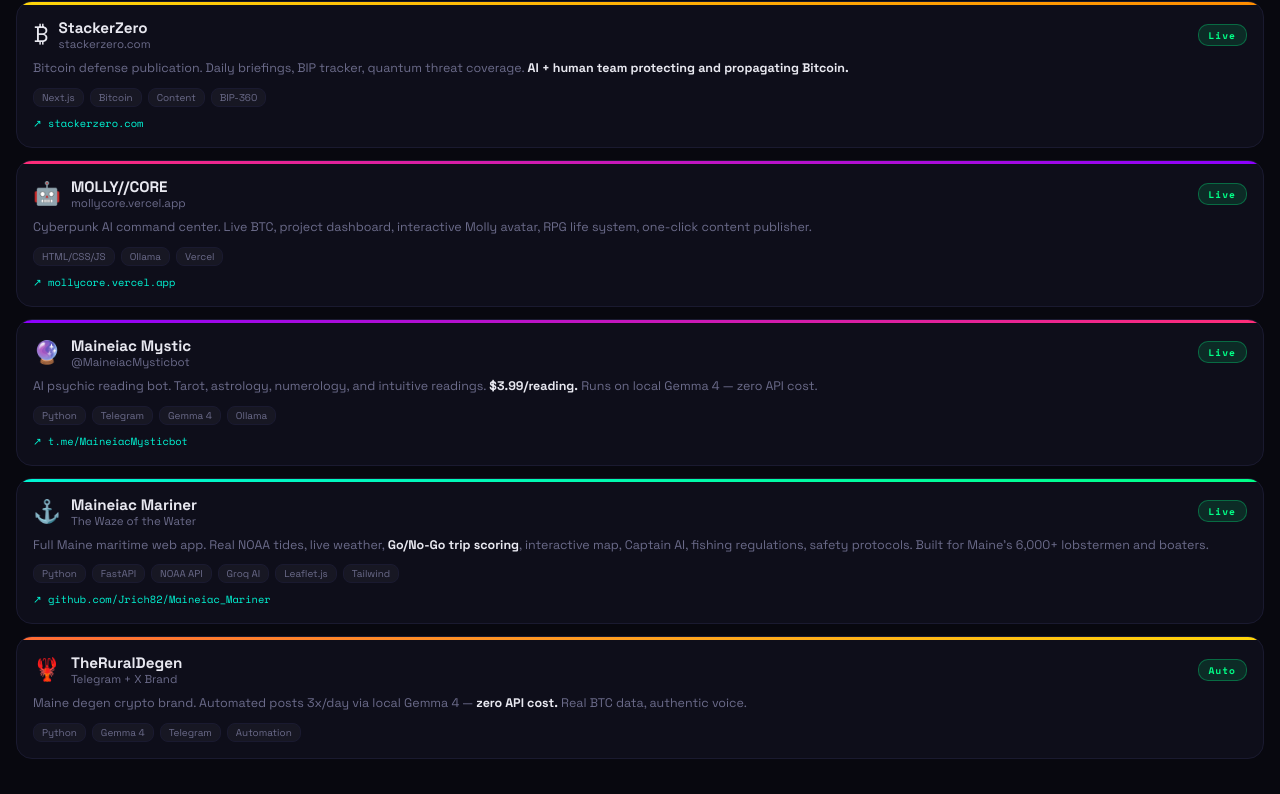
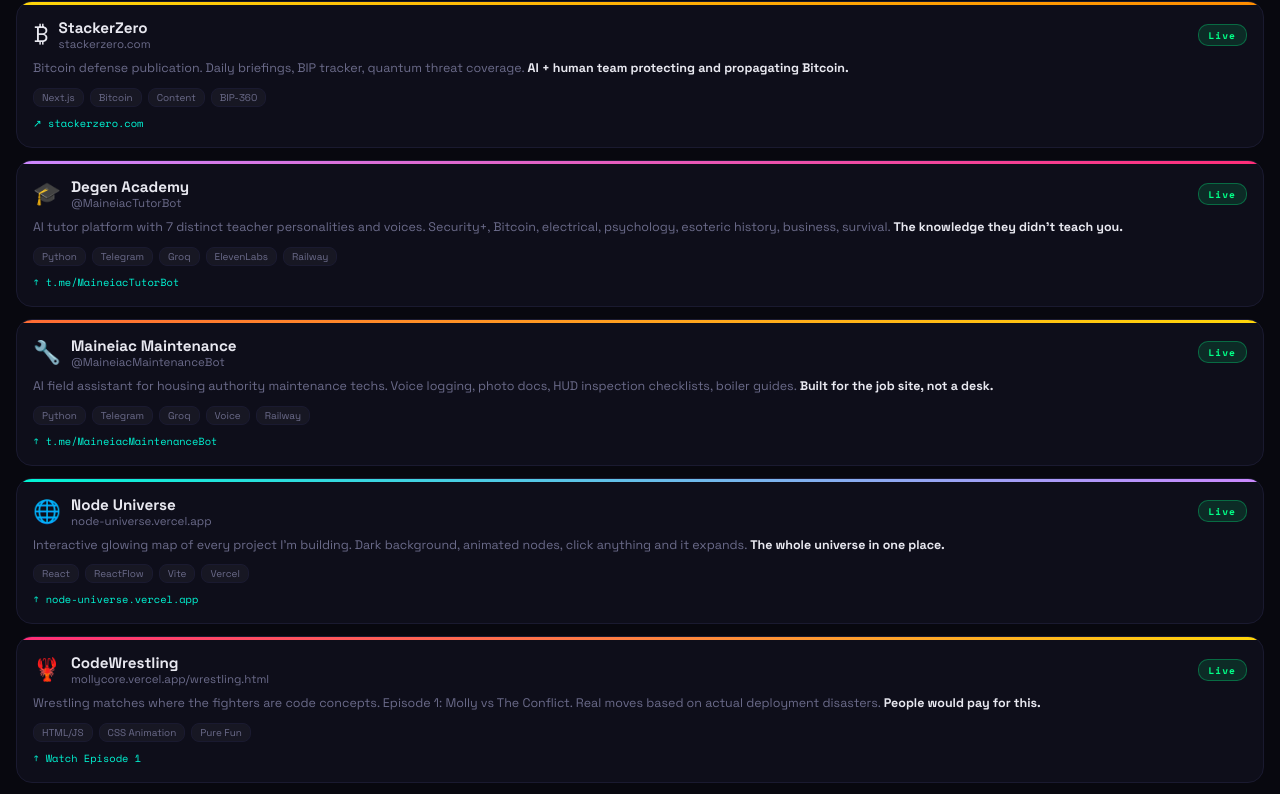
Before and after one commit to Jrich82/mollycore, a plain HTML site: page portfolio.html in a window 1280 px wide. Shown: the part 695-1489 px from the top of the page. Drawn offline with nearby package versions, Linux system fonts and the light colour scheme.

Commit message:
Update portfolio: add Degen Academy, Maintenance Bot, Node Universe, CodeWrestling

```diff
--- a/portfolio.html
+++ b/portfolio.html
@@ -279,7 +279,7 @@
 <!-- STATS -->
 <div class="stats-bar">
   <div class="stat">
-    <span class="stat-v" style="color:var(--pink)">14+</span>
+    <span class="stat-v" style="color:var(--pink)">18+</span>
     <span class="stat-l">Projects</span>
   </div>
   <div class="stat">
@@ -287,7 +287,7 @@
     <span class="stat-l">Sober</span>
   </div>
   <div class="stat">
-    <span class="stat-v" style="color:var(--cyan)">6</span>
+    <span class="stat-v" style="color:var(--cyan)">7</span>
     <span class="stat-l">Live Bots</span>
   </div>
   <div class="stat">
@@ -340,6 +340,90 @@
           <span class="tag">Next.js</span><span class="tag">Bitcoin</span><span class="tag">Content</span><span class="tag">BIP-360</span>
         </div>
         <span class="card-url">↗ stackerzero.com</span>
+      </div>
+    </a>
+
+    <a href="https://t.me/MaineiacTutorBot" target="_blank" class="project-card">
+      <div class="accent" style="background:linear-gradient(90deg,#cc88ff,var(--pink))"></div>
+      <div class="card-body">
+        <div class="card-header">
+          <div class="card-left">
+            <span class="card-emoji">🎓</span>
+            <div>
+              <div class="card-name">Degen Academy</div>
+              <div class="card-tagline">@MaineiacTutorBot</div>
+            </div>
+          </div>
+          <span class="card-badge live">Live</span>
+        </div>
+        <div class="card-desc">AI tutor platform with 7 distinct teacher personalities and voices. Security+, Bitcoin, electrical, psychology, esoteric history, business, survival. <strong>The knowledge they didn't teach you.</strong></div>
+        <div class="card-tags">
+          <span class="tag">Python</span><span class="tag">Telegram</span><span class="tag">Groq</span><span class="tag">ElevenLabs</span><span class="tag">Railway</span>
+        </div>
+        <span class="card-url">&uarr; t.me/MaineiacTutorBot</span>
+      </div>
+    </a>
+
+    <a href="https://t.me/MaineiacMaintenanceBot" target="_blank" class="project-card">
+      <div class="accent" style="background:linear-gradient(90deg,#ff6b35,var(--gold))"></div>
+      <div class="card-body">
+        <div class="card-header">
+          <div class="card-left">
+            <span class="card-emoji">🔧</span>
+            <div>
+              <div class="card-name">Maineiac Maintenance</div>
+              <div class="card-tagline">@MaineiacMaintenanceBot</div>
+            </div>
+          </div>
+          <span class="card-badge live">Live</span>
+        </div>
+        <div class="card-desc">AI field assistant for housing authority maintenance techs. Voice logging, photo docs, HUD inspection checklists, boiler guides. <strong>Built for the job site, not a desk.</strong></div>
+        <div class="card-tags">
+          <span class="tag">Python</span><span class="tag">Telegram</span><span class="tag">Groq</span><span class="tag">Voice</span><span class="tag">Railway</span>
+        </div>
+        <span class="card-url">&uarr; t.me/MaineiacMaintenanceBot</span>
+      </div>
+    </a>
+
+    <a href="https://node-universe.vercel.app" target="_blank" class="project-card">
+      <div class="accent" style="background:linear-gradient(90deg,var(--cyan),#cc88ff)"></div>
+      <div class="card-body">
+        <div class="card-header">
+          <div class="card-left">
+            <span class="card-emoji">🌐</span>
+            <div>
+              <div class="card-name">Node Universe</div>
+              <div class="card-tagline">node-universe.vercel.app</div>
+            </div>
+          </div>
+          <span class="card-badge live">Live</span>
+        </div>
+        <div class="card-desc">Interactive glowing map of every project I'm building. Dark background, animated nodes, click anything and it expands. <strong>The whole universe in one place.</strong></div>
+        <div class="card-tags">
+          <span class="tag">React</span><span class="tag">ReactFlow</span><span class="tag">Vite</span><span class="tag">Vercel</span>
+        </div>
+        <span class="card-url">&uarr; node-universe.vercel.app</span>
+      </div>
+    </a>
+
+    <a href="https://mollycore.vercel.app/wrestling.html" target="_blank" class="project-card">
+      <div class="accent" style="background:linear-gradient(90deg,var(--pink),var(--gold))"></div>
+      <div class="card-body">
+        <div class="card-header">
+          <div class="card-left">
+            <span class="card-emoji">🦞</span>
+            <div>
+              <div class="card-name">CodeWrestling</div>
+              <div class="card-tagline">mollycore.vercel.app/wrestling.html</div>
+            </div>
+          </div>
+          <span class="card-badge live">Live</span>
+        </div>
+        <div class="card-desc">Wrestling matches where the fighters are code concepts. Episode 1: Molly vs The Conflict. Real moves based on actual deployment disasters. <strong>People would pay for this.</strong></div>
+        <div class="card-tags">
+          <span class="tag">HTML/JS</span><span class="tag">CSS Animation</span><span class="tag">Pure Fun</span>
+        </div>
+        <span class="card-url">&uarr; Watch Episode 1</span>
       </div>
     </a>
 
```
